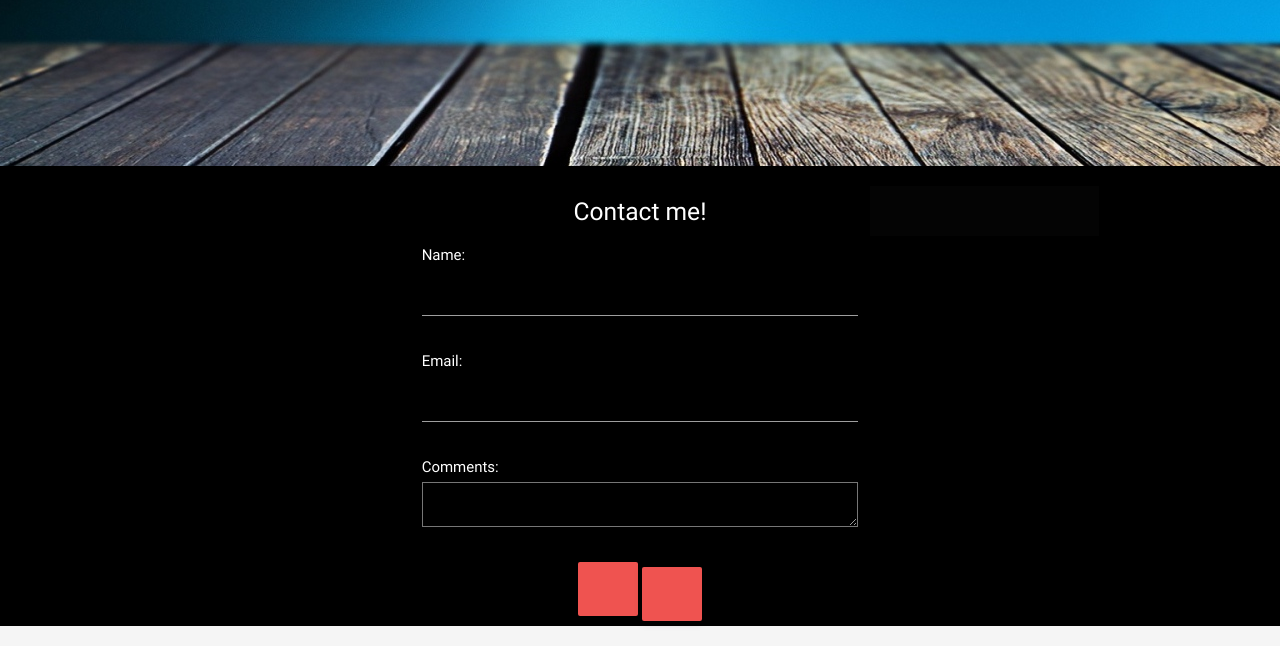
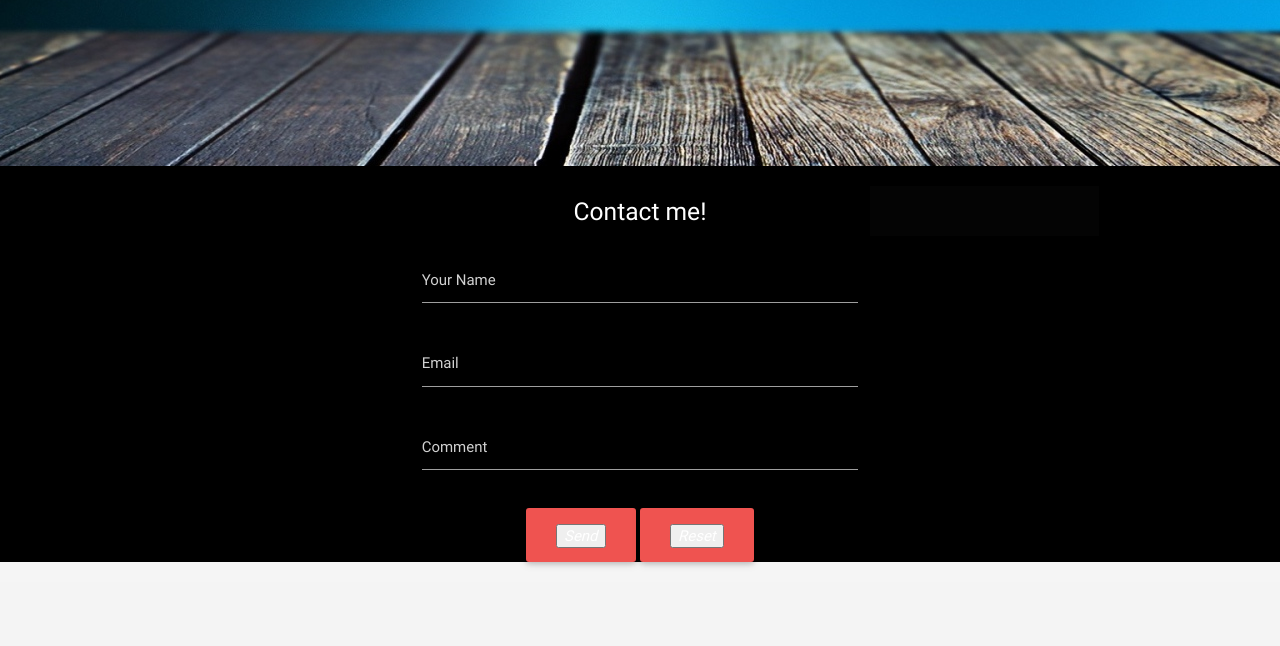
Before and after one commit to jeffdemers/jeffdemerswebdesign, a PHP site: page / in a window 1280 px wide. Shown: the part 2160-2806 px from the top of the page. After the commit the page ends 2727 px from the top, so only its background shows below. Run offline with PHP 8.4, Linux system fonts and the light colour scheme; some libraries are stand-ins or nearby versions.

Commit message:
updated styling

```diff
--- a/css/style.css
+++ b/css/style.css
@@ -75,6 +75,6 @@ body {
   height: 30px;
 }
 
-.form {
+.form-text {
   color: white;
 }
--- a/home.html
+++ b/home.html
@@ -39,7 +39,7 @@
     <div class="section no-pad-bot">
       <div class="container">
         <br><br>
-        <h1 class="header center whitesmoke-text text-lighten-2">JEFF DEMERS</h1>
+        <h1 class="header center white-text text-lighten-2">JEFF DEMERS</h1>
           <h3 class="header offset-l4 center red-text">WEB DESIGN</h3>
         <div class="row center">
           <h5 class="header col s12 light"></h5>
@@ -202,14 +202,17 @@
       <div class="row">
         <div class="col l6 offset-l3 s12 center">
             <h5 class="white-text">Contact me!</h5>
-            <form action="mailto:jeffdemers@gmail.com" method="get" enctype="text/plain">
-                <p class="form">Name: <input type="text" name="name" /></p>
-                <p class="form">Email: <input type="text" name="email" /></p>
-                <p class="form">Comments:<br />
-                    <textarea cols="30" rows="20" name="comments"></textarea></p>
-                <p class="btn-large red waves-effect waves-light lighten-1" input type="submit" name="submit" value="Send"></p>
-                  <p class="btn-large red waves-effect waves-light lighten-1"  input type="reset" name="reset" value="Clear Form"></p>
+
+            <form class="form-text" action="MAILTO:jeffdemers@gmail.com" method="post" enctype="text/plain">
+                <br><input type="text" name="name" placeholder="Your Name"><br>
+                <br><input type="text" name="mail" placeholder="Email"><br>
+                <br><input type="text" name="comment" placeholder="Comment" size="50"><br><br>
+                <input class="btn-large red waves-effect waves-light lighten-1" type="submit" value="Send">
+                <input class="btn-large red waves-effect waves-light lighten-1" type="reset" value="Reset">
             </form>
+
+
+
            </div>
     <div class="footer-copyright">
       <div class="container">
```
